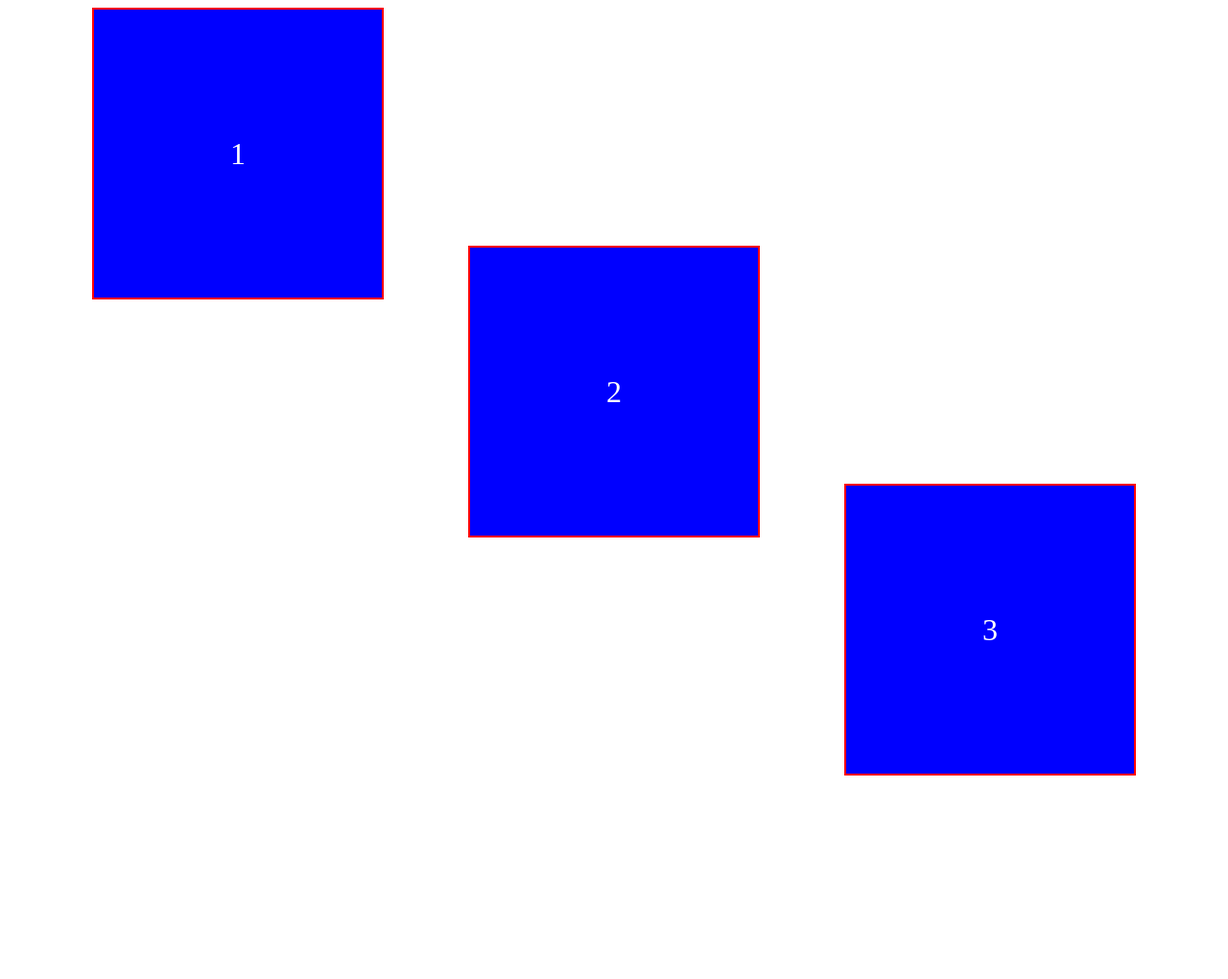
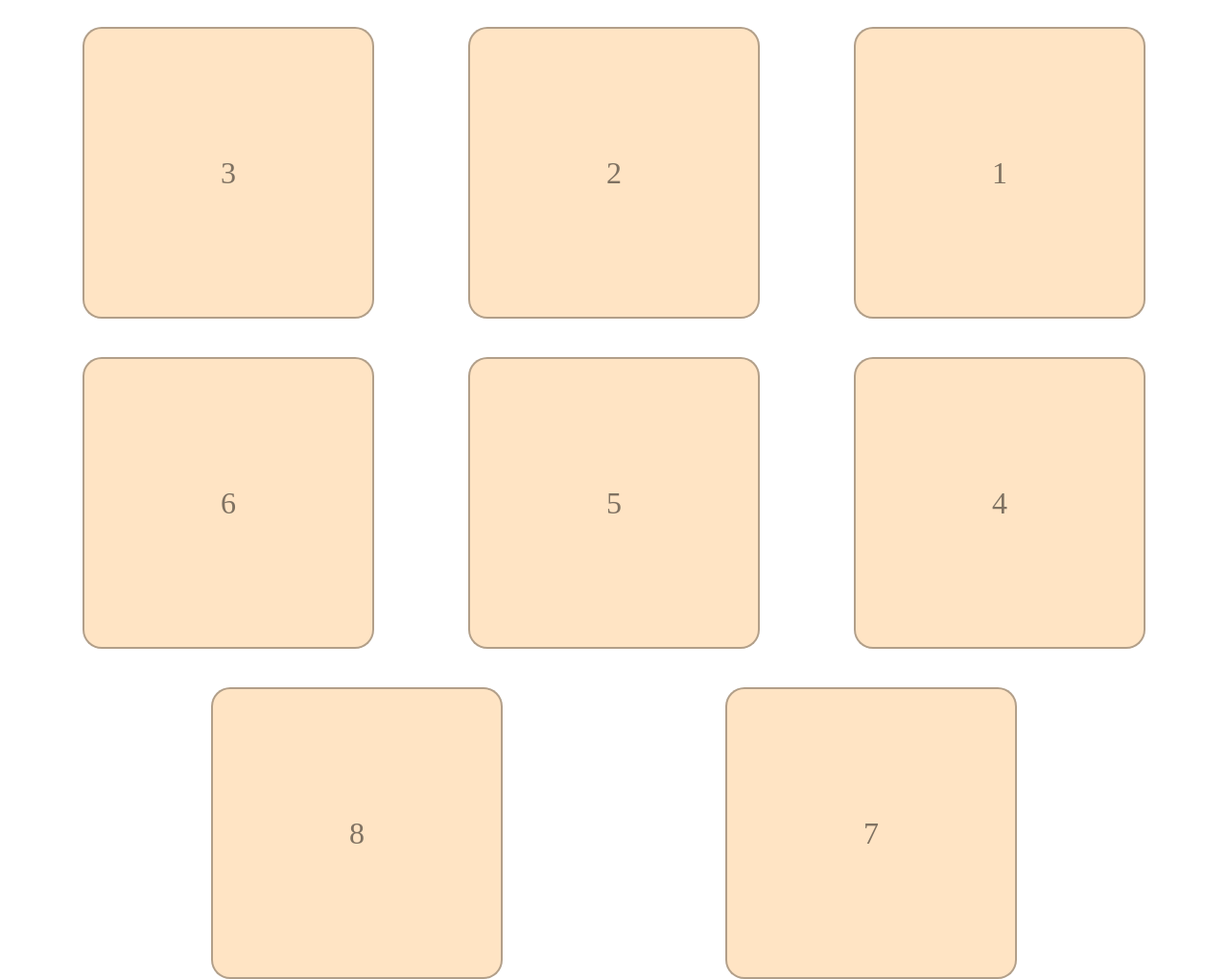
Before and after one commit to DasolPark/Nico_CSS_CSS-Master-Class, a plain HTML site: page flexbox.html in a window 1280 px wide. Shown: the whole page at 96% size. Before the commit the page ends 816 px from the top, so only its background shows below. Drawn offline with Linux system fonts and the light colour scheme.

Commit message:
Flexbox Practice(DS)

```diff
--- a/flexbox.html
+++ b/flexbox.html
@@ -6,41 +6,53 @@
     <meta http-equiv="X-UA-Compatible" content="ie=edge" />
     <title>Flexbox</title>
     <style>
-      .father {
+      .box-container {
+        height: 100vh;
         display: flex;
         justify-content: space-evenly;
         align-items: center;
-        height: 100vh;
         flex-wrap: wrap;
-        /* flex-direction: column; */
+        flex-direction: row-reverse;
       }
 
-      .box {
+      .box-item {
         width: 300px;
         height: 300px;
-        background-color: blue;
-        border: 2px solid red;
+        border: 2px solid rgba(0, 0, 0, 0.3);
+        border-radius: 20px;
+        background-color: bisque;
+        font-size: 2rem;
+        color: rgba(0, 0, 0, 0.5);
         display: flex;
         justify-content: center;
         align-items: center;
-        color: white;
-        font-size: 2rem;
+        margin: 20px;
       }
 
-      .box:first-child {
+      .box-item:hover {
+        transform: scale(0.95);
+        cursor: progress;
+      }
+
+      .box-item:first-child {
         align-self: flex-start;
       }
 
-      .box:last-child {
+      .box-item:last-child {
         align-self: flex-end;
       }
     </style>
   </head>
   <body>
-    <div class="father">
-      <div class="box">1</div>
-      <div class="box">2</div>
-      <div class="box">3</div>
+    <div class="box-container">
+      <div class="box-item">1</div>
+      <div class="box-item">2</div>
+      <div class="box-item">3</div>
+      <div class="box-item">4</div>
+      <div class="box-item">5</div>
+      <div class="box-item">6</div>
+      <div class="box-item">7</div>
+      <div class="box-item">8</div>
     </div>
   </body>
 </html>
```
